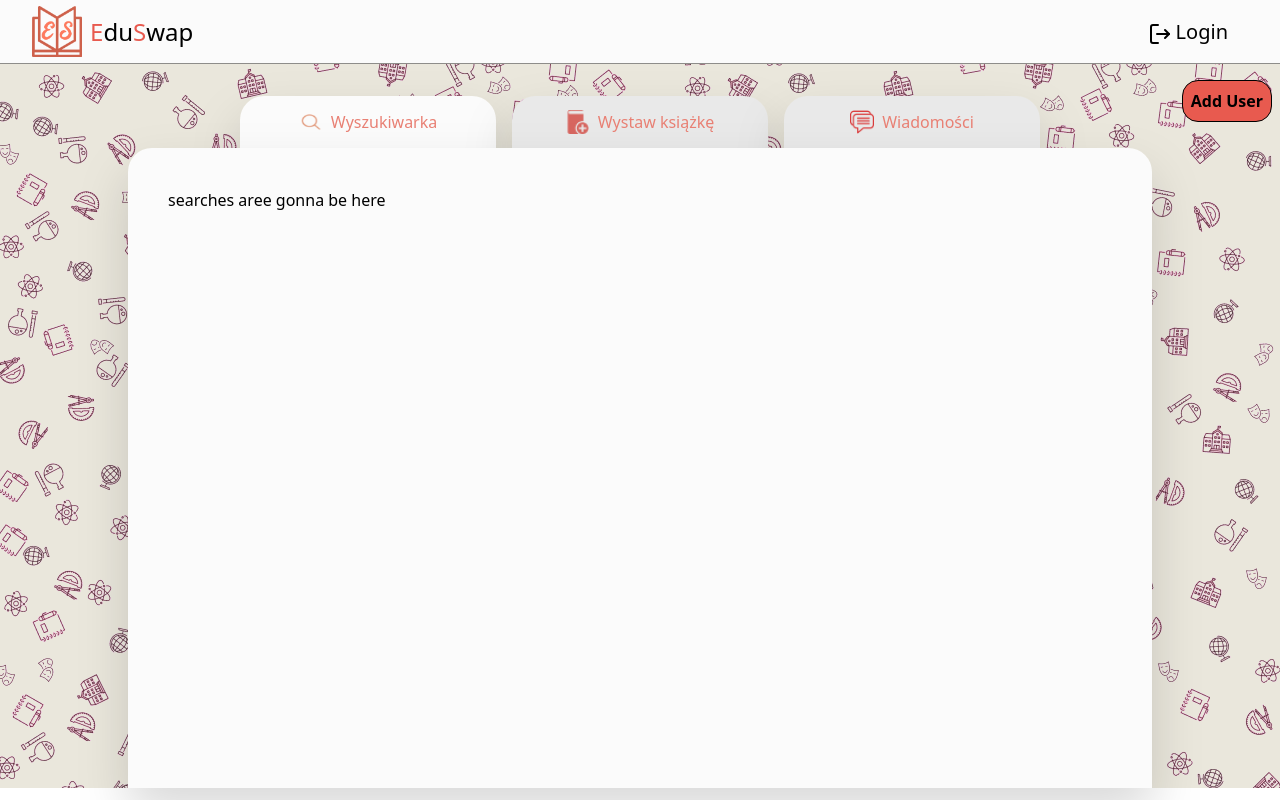
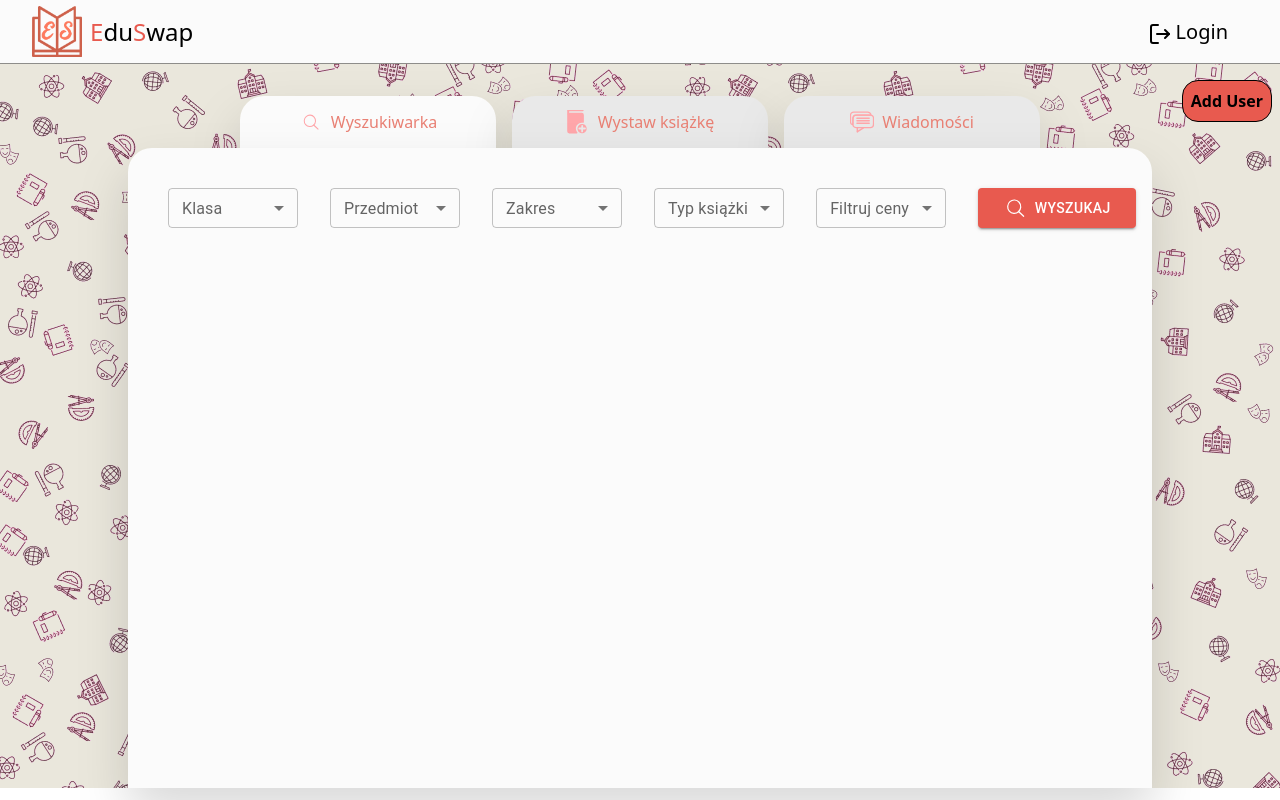
Before and after one commit to EduSwap-TextbookResell/EduSwap, a React (Vite) app in the folder frontend/: page /sell in a window 1280 px wide. Built offline with nearby package versions, Linux system fonts and the light colour scheme.

Commit message:
added search selects
i did it diffrent method tho wanna hear some feedback which one is better- the one in register or one here with mapping and all

```diff
--- a/frontend/src/Components/Home/Main/Main.jsx
+++ b/frontend/src/Components/Home/Main/Main.jsx
@@ -4,9 +4,9 @@ import Seller from "./Seller/Seller.jsx";
 import Messages from "./Messages/Messages.jsx";
 
 // zamienić ikony na svg
-import search_icon from "../../../assets/Main/search.png";
-import addbook_icon from "../../../assets/Main/addbook.png";
-import messages_icon from "../../../assets/Main/messages.png";
+import search_icon from "../../../assets/Main/search.svg";
+import addbook_icon from "../../../assets/Main/addbook.svg";
+import messages_icon from "../../../assets/Main/messages.svg";
 // ----------------------------
 
 export default function Main() {
--- a/frontend/src/Components/Home/Main/Search/Searcher.jsx
+++ b/frontend/src/Components/Home/Main/Search/Searcher.jsx
@@ -1,7 +1,112 @@
+import { Button, InputLabel, MenuItem, FormControl, Select, Box } from "@mui/material";
+import { useState } from "react";
+import Search_Icon from '../../../../assets/Main/search.svg';
+
 export default function Searcher() {
-    return (
-      <div className="m-auto">
-        searches aree gonna be here
-      </div>
-    );
-  }
+  const [school_class, setClass] = useState("");
+  const [subject, setSubject] = useState("");
+  const [range_school, setRange_school] = useState("");
+  const [type_school, setType_school] = useState("");
+  const [filter_prize, setFilter] = useState("");
+
+  const options = [
+    {
+      label: "Klasa",
+      value: school_class,
+      onChange: (e) => setClass(e.target.value),
+      items: [
+        { value: "klasa1", label: "Klasa 1" },
+        { value: "klasa2", label: "Klasa 2" },
+        { value: "klasa3", label: "Klasa 3" },
+      ],
+    },
+    {
+      label: "Przedmiot",
+      value: subject,
+      onChange: (e) => setSubject(e.target.value),
+      items: [
+        { value: "subj1", label: "Matematyka" },
+        { value: "subj2", label: "Fizyka" },
+        { value: "subj3", label: "Angielski" },
+      ],
+    },
+    {
+      label: "Zakres",
+      value: range_school,
+      onChange: (e) => setRange_school(e.target.value),
+      items: [
+        { value: "basic", label: "Podstawowy" },
+        { value: "extended", label: "Rozszerzony" },
+      ],
+    },
+    {
+      label: "Typ książki",
+      value: type_school,
+      onChange: (e) => setType_school(e.target.value),
+      items: [
+        { value: "coursebook", label: "Podręcznik" },
+        { value: "workbook", label: "Ćwiczenia" },
+        { value: "other", label: "Inne" },
+      ],
+    },
+    {
+      label: "Filtruj ceny",
+      value: filter_prize,
+      onChange: (e) => setFilter(e.target.value),
+      items: [
+        { value: "fromsmallest", label: "Od najniższej ceny" },
+        { value: "fromhighest", label: "Od najwyższej ceny" },
+      ],
+    },
+  ];
+
+  return (
+    /* need ur opinion if this would be better way of doing the login and register imo- yesh it would be but i wanna hear ur thoughts abt it */
+    <div>
+    <Box display="flex" alignItems="center" className="m-auto" gap={2}>
+      {options.map((option, index) => (
+        <FormControl key={index} fullWidth size="small" sx={{ mr: 2 }}>
+          <InputLabel id={`${option.label}-label`}>{option.label}</InputLabel>
+          <Select
+            labelId={`${option.label}-label`}
+            value={option.value}
+            label={option.label}
+            onChange={option.onChange}
+          >
+            {option.items.map((item, idx) => (
+              <MenuItem key={idx} value={item.value}>{item.label}</MenuItem>
+            ))}
+          </Select>
+        </FormControl>
+      ))}
+
+      <Button
+        variant="contained"
+        fullWidth
+        /* tried doing here tailwind but didnt work so used sx which is well working*/
+        sx={{
+          backgroundColor: "#E85A4F",
+          height: 'fit-content',
+          mr: 2,
+          display: 'flex',
+          alignItems: 'center',
+          justifyContent: 'center'
+        }}
+      >
+      <img
+        src={Search_Icon}
+        alt="Search Icon"
+        /* same here */
+        style={{
+          marginRight: 8,
+          height: '2em',
+          filter: 'brightness(0) invert(1)'
+        }}
+      />
+      Wyszukaj
+    </Button>
+
+    </Box>
+    </div>
+  );
+}
```
